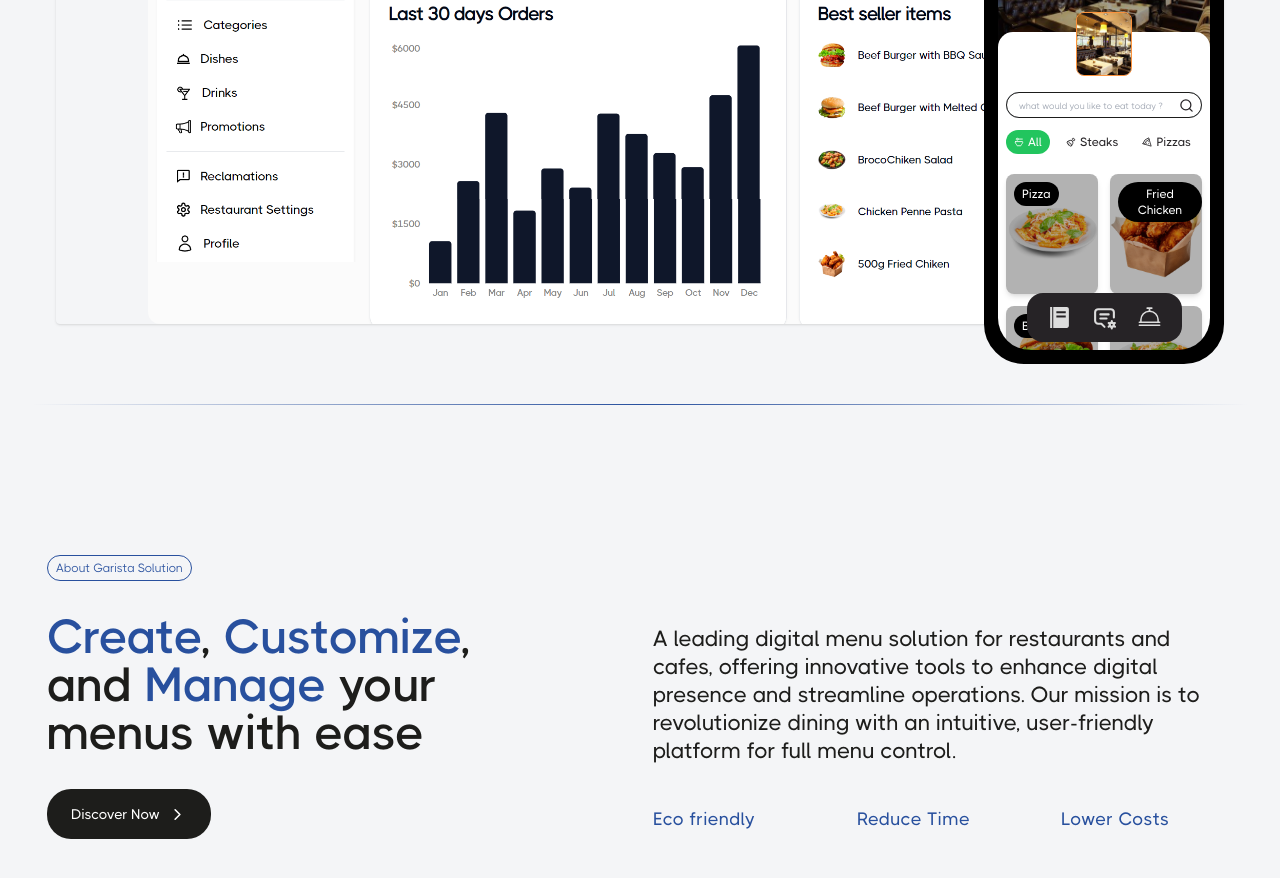
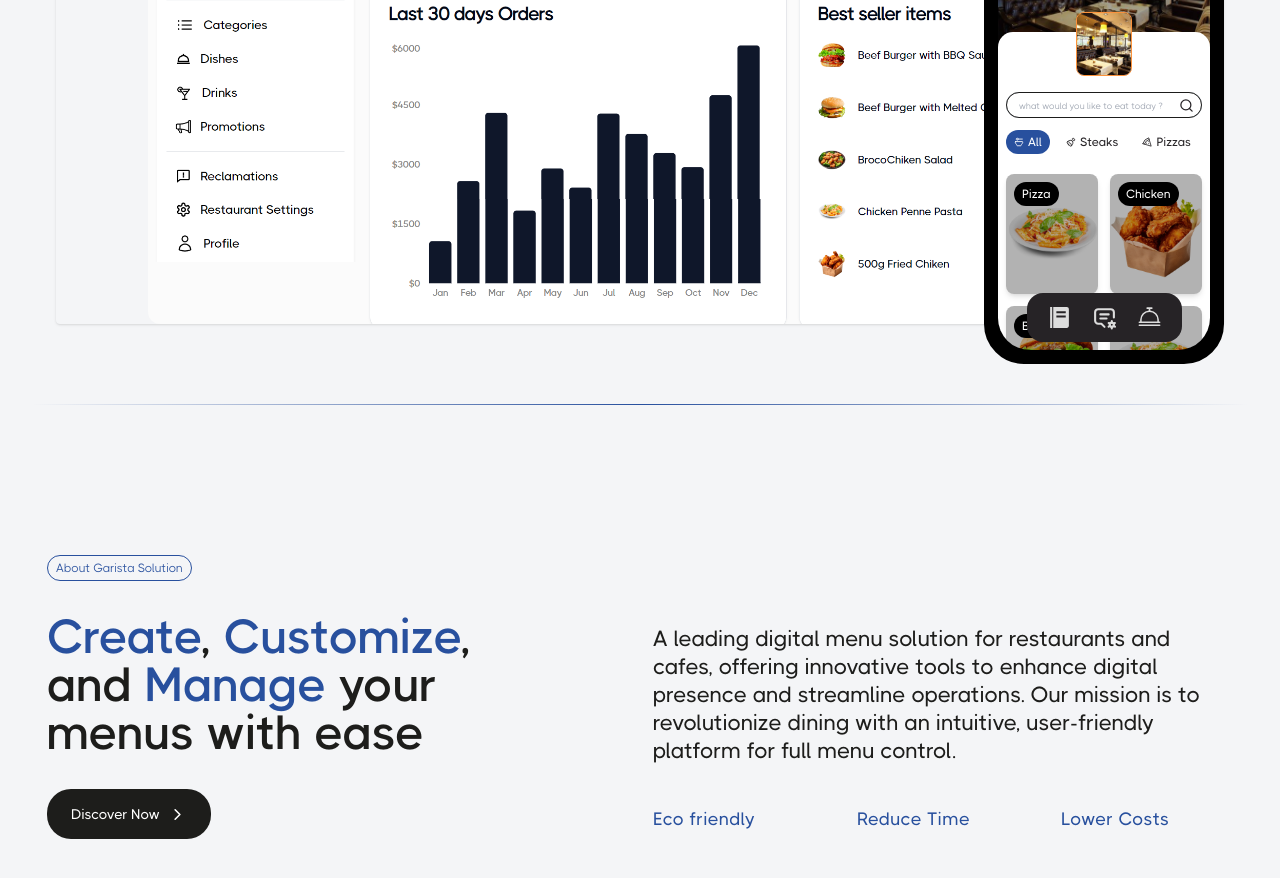
Before and after one commit to whdagency/garistalanding, a Next.js app: page / in a window 1280 px wide. Shown: the part 780-1658 px from the top of the page. Built offline with nearby package versions, Linux system fonts and the light colour scheme.

Commit message:
fix error in interactive menu

```diff
--- a/components/InteractiveMenu.tsx
+++ b/components/InteractiveMenu.tsx
@@ -136,8 +136,8 @@ const ThemeOne = ({
                 <div
                   key={idx}
                   className={`flex items-center justify-center gap-1 px-2 py-1  rounded-full ${
-                    idx === 0 ? "bg-green-500 text-white" : ""
-                  } hover:bg-green-500 hover:text-white cursor-pointer`}
+                    idx === 0 ? "bg-primaryColor text-white" : ""
+                  } hover:bg-primaryColor hover:text-white cursor-pointer`}
                 >
                   <item.icon size={10} />
                   <p className="text-xs font-medium">{item.name}</p>
--- a/constants/index.ts
+++ b/constants/index.ts
@@ -63,47 +63,47 @@ export const interactiveMenuContent: InteractiveMenuContent = {
   infoButton: "/Menu/info-button.png",
   categories: [
     {
-      discount: Math.floor(Math.random() * 100),
-      price: Math.floor(Math.random() * 80),
+      discount: Math.floor(Math.random() * 50),
+      price: Math.floor(Math.random() * 100),
       description: "Delicious pizzas with a variety of toppings",
       name: "Pizza",
       catImage: "/Menu/4.png",
       id: "pizza",
     },
     {
-      discount: Math.floor(Math.random() * 100),
+      discount: Math.floor(Math.random() * 30),
       price: Math.floor(Math.random() * 80),
       description: "Crispy and flavorful fried chicken",
-      name: "Fried Chicken",
+      name: "Chicken",
       catImage: "/Menu/5.png",
       id: "fried-chicken",
     },
     {
       discount: Math.floor(Math.random() * 100),
-      price: Math.floor(Math.random() * 80),
+      price: Math.floor(Math.random() * 10),
       description: "Stacked high with your favorite toppings.",
       name: "Burgers",
       catImage: "/Menu/1.png",
       id: "burgers",
     },
     {
-      discount: Math.floor(Math.random() * 100),
-      price: Math.floor(Math.random() * 80),
+      discount: Math.floor(Math.random() * 80),
+      price: Math.floor(Math.random() * 30),
       description: "Authentic Italian pasta dishes",
       name: "Pasta",
       catImage: "/Menu/4.png",
       id: "pasta",
     },
     {
-      discount: Math.floor(Math.random() * 100),
-      price: Math.floor(Math.random() * 80),
+      discount: Math.floor(Math.random() * 60),
+      price: Math.floor(Math.random() * 40),
       description: "Fresh and succulent seafood dishes",
       name: "Seafood",
       catImage: "/Menu/3.png",
       id: "seafood",
     },
     {
-      discount: Math.floor(Math.random() * 100),
+      discount: Math.floor(Math.random() * 10),
       price: Math.floor(Math.random() * 80),
       description: "Flavorful tacos",
       name: "Tacos",
@@ -111,8 +111,8 @@ export const interactiveMenuContent: InteractiveMenuContent = {
       id: "tacos",
     },
     {
-      discount: Math.floor(Math.random() * 100),
-      price: Math.floor(Math.random() * 80),
+      discount: Math.floor(Math.random() * 90),
+      price: Math.floor(Math.random() * 60),
       description: "Refreshing salads",
       name: "Salad",
       catImage: "/Menu/3.png",
```
